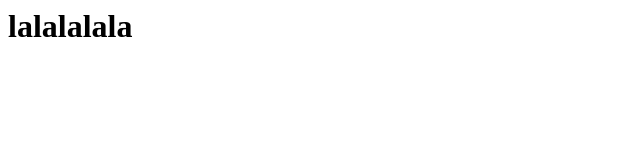
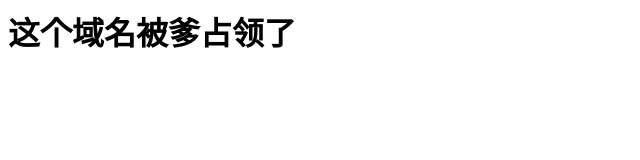
Before and after one commit to lqxw/gyc, a plain HTML site: page index.html in a window 1280 px wide. Shown: the whole page, without its empty margins (0-640 px from the left). Drawn offline with Linux system fonts and the light colour scheme.

Commit message:
Update index.html

```diff
--- a/index.html
+++ b/index.html
@@ -1 +1 @@
-<h1>lalalalala</h1>
+<h1>这个域名被爹占领了</h1>
```
